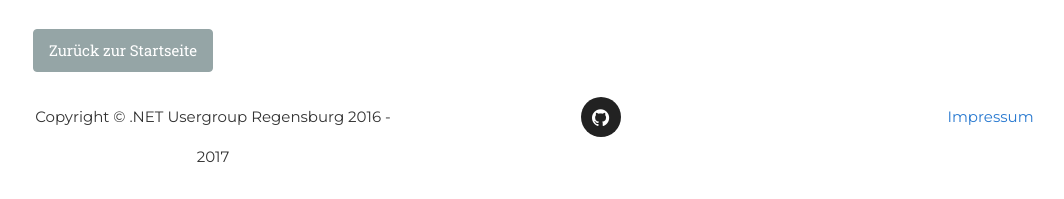
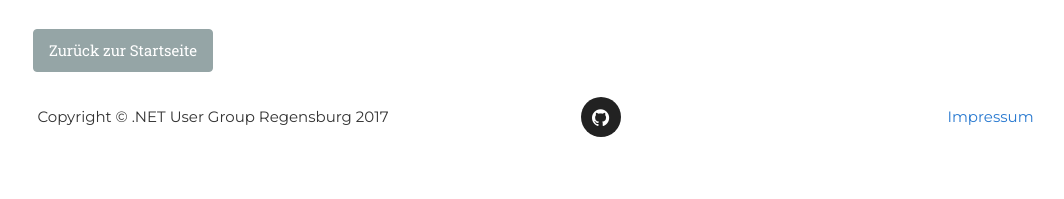
Before and after one commit to DotNetRegensburg/dotnetregensburg.github.io, a Jekyll site: the page built from imprint.html, in a window 1280 px wide. Shown: the part 1903-2102 px from the top of the page, without its empty margins (37-1101 px from the left). Built offline with Jekyll 4.4.1, drawn with Linux system fonts in a browser that asks for light colours; some web fonts are replaced; after the commit the page ends 2065 px from its top, so only the background shows below that.

Commit message:
updated site title

```diff
--- a/_config.yml
+++ b/_config.yml
@@ -1,6 +1,6 @@
 # Site settings
 future: true
-title: ".NET Usergroup Regensburg"
+title: ".NET User Group Regensburg"
 email: info@dotnet-regensburg.de
 description: "Die .Net und SharePoint Usergroup Regensburg, ist eine Gemeinschaft von Nutzern, Einsteigern und Interessierten im Bereich der .NET-Entwicklung die sich einmal monatlich trifft. Die regelmäßigen Treffen mit Fachvorträgen und Diskussionen sollen dabei nicht nur die Möglichkeit zu kostenlosen Weiterbildung bieten sondern auch das persönliche Miteinander der Beteiligten im klassischen Sinne des Networking fördern."
 
--- a/_includes/footer.html
+++ b/_includes/footer.html
@@ -2,7 +2,7 @@
     <div class="container">
         <div class="row">
             <div class="col-md-4">
-                <span class="copyright">Copyright &copy; {{ site.title }} 2016 - 2017</span>
+                <span class="copyright">Copyright &copy; {{ site.title }} 2017</span>
             </div>
             <div class="col-md-4">
                 <ul class="list-inline social-buttons">
```
